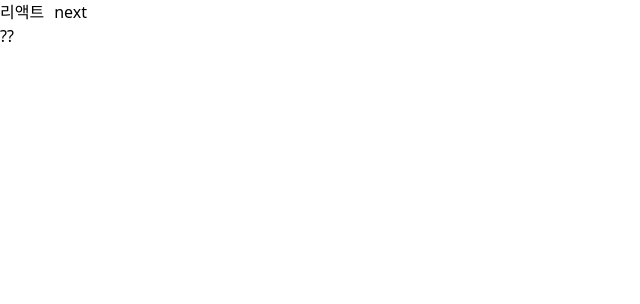
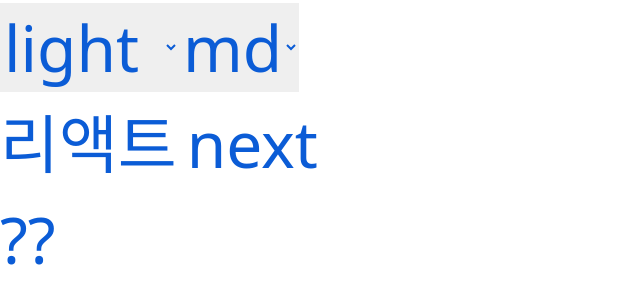
Before and after one commit to jumib/next-level, a Next.js app: page / in a window 1280 px wide. Shown: the top 304 px of the page, without its empty margins (0-640 px from the left). Built offline with nearby package versions, Linux system fonts and the light colour scheme.

Commit message:
ADD: theme css convention

```diff
--- a/app/globals.css
+++ b/app/globals.css
@@ -2,63 +2,56 @@
 @tailwind components;
 @tailwind utilities;
 
-/* :root {
-  --foreground-rgb: 0, 0, 0;
-  --background-start-rgb: 214, 219, 220;
-  --background-end-rgb: 255, 255, 255;
+:root {
+  --color-bg-primary: #fff;
+  --color-bg-secondary: #e6e6e6;
+  --color-txt-primary: #0b5cd6;
+  --color-txt-secondary: #121212;
+  --color-txt-tertiary: #535353;
+
+  --color-bg-primary-dark: #000;
+  --color-bg-secondary-dark: #262626;
+  --color-txt-primary-dark: #0a57f3;
+  --color-txt-secondary-dark: #e9e9e9;
+  --color-txt-tertiary-dark: #858585;
+
+  --color-bg-primary-sepia: #efe5bf;
+  --color-bg-secondary-sepia: #a0967d;
+  --color-txt-primary-sepia: #5c3211;
+  --color-txt-secondary-sepia: #5c3211;
+  --color-txt-tertiary-sepia: #5a6d74;
+
+  --text-scale1-sm: 5rem;
+  --text-scale2-sm: 3rem;
+  --text-scale3-sm: 2rem;
+
+  --text-scale1-md: 10rem;
+  --text-scale2-md: 7rem;
+  --text-scale3-md: 4rem;
+
+  --text-scale1-lg: 15rem;
+  --text-scale2-lg: 12rem;
+  --text-scale3-lg: 9rem;
 }
 
-@media (prefers-color-scheme: dark) {
-  :root {
-    --foreground-rgb: 255, 255, 255;
-    --background-start-rgb: 0, 0, 0;
-    --background-end-rgb: 0, 0, 0;
-  }
-} */
-
-:root {
-  --color-primary: red,
-  --color-secondary: red,
-  --color-background: red,
-  --color-text: #FFF,
-
-  /* dark--color-primary: #3CC, */
-  /* dark--color-secondary: #3CC, */
-  --color-dark-background: #000,
-  /* dark--color-text: #FFF */
+.theme-light {
+  background-color: var(--color-bg-primary);
+  color: var(--color-txt-primary);
 }
-
-.light {
-  background-color: var(--color-background),
-}
-.dark {
-  /* background-color: var(--color-dark-background), */
-  background-color: aqua;
+.theme-dark {
+  background-color: var(--color-bg-primary-dark);
+  color: var(--color-txt-primary-dark);
 }
 .theme-sepia {
-  --color-primary: brown,
-  --color-secondary: brown,
-  --color-background: #000,
-  --color-text: #FFF
-}
-.theme-greenary {
-  --color-primary: green,
-  --color-secondary: green,
-  --color-background: #000,
-  --color-text: #FFF
+  background-color: var(--color-bg-primary-sepia);
+  color: var(--color-txt-primary-sepia);
 }
 .scale-sm {
-  --font-t1: 10rem,
-  --font-t2: 6rem,
-  --font-t3: 4rem,
+  font-size: var(--text-scale3-sm);
 }
 .scale-md {
-  --font-t1: 20rem,
-  --font-t2: 14rem,
-  --font-t3: 8rem,
+  font-size: var(--text-scale3-md);
 }
 .scale-lg {
-  --font-t1: 30rem,
-  --font-t2: 25rem,
-  --font-t3: 18rem,
+  font-size: var(--text-scale3-lg);
 }
--- a/app/layout.tsx
+++ b/app/layout.tsx
@@ -3,44 +3,43 @@
 import { useState } from "react";
 import "./globals.css";
 
-type Theme = "light" | "dark" | "sepia";
-type Scale = "sm" | "md" | "lg";
+type Theme = "theme-light" | "theme-dark" | "theme-sepia";
+type Scale = "scale-sm" | "scale-md" | "scale-lg";
 
 export default function RootLayout({
   children,
 }: {
   children: React.ReactNode;
 }) {
-  const [theme, setTheme] = useState<Theme>("light");
+  const [theme, setTheme] = useState<Theme>("theme-light");
   const changeTheme = (val: Theme) => {
     setTheme(val);
   };
 
-  const [scale, setScale] = useState<Scale>("md");
+  const [scale, setScale] = useState<Scale>("scale-md");
   const changeScale = (val: Scale) => {
     setScale(val);
   };
 
   return (
     <html>
-      {/* <body className={`${theme}` + ` ${scale}`}> */}
-      <body className="text-primary">
-        {/* <select
-          defaultValue={"light"}
+      <body className={`${theme}` + ` ${scale}`}>
+        <select
+          defaultValue={"theme-light"}
           onChange={(e: any) => changeTheme(e.target.value)}
         >
-          <option value={"light"}>light</option>
-          <option value={"dark"}>dark</option>
-          <option value={"sepia"}>sepia</option>
+          <option value={"theme-light"}>light</option>
+          <option value={"theme-dark"}>dark</option>
+          <option value={"theme-sepia"}>sepia</option>
         </select>
         <select
-          defaultValue={"md"}
+          defaultValue={"scale-md"}
           onChange={(e: any) => changeScale(e.target.value)}
         >
-          <option value={"sm"}>sm</option>
-          <option value={"md"}>md</option>
-          <option value={"lg"}>lg</option>
-        </select> */}
+          <option value={"scale-sm"}>sm</option>
+          <option value={"scale-md"}>md</option>
+          <option value={"scale-lg"}>lg</option>
+        </select>
         <ul className="flex list-none">
           <li className="pr-[10px]">리액트</li>
           <li className="pr-[10px]">next</li>
```
